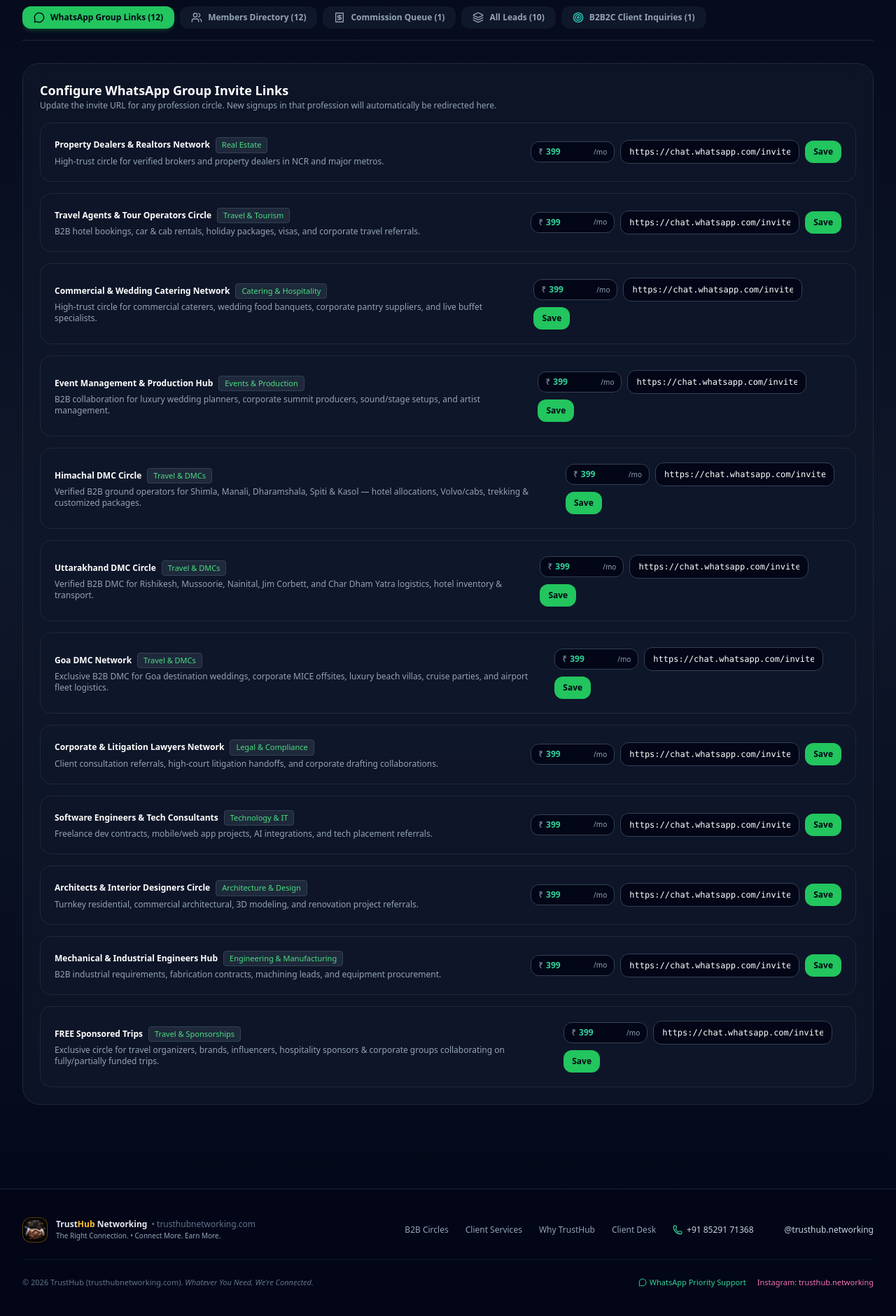
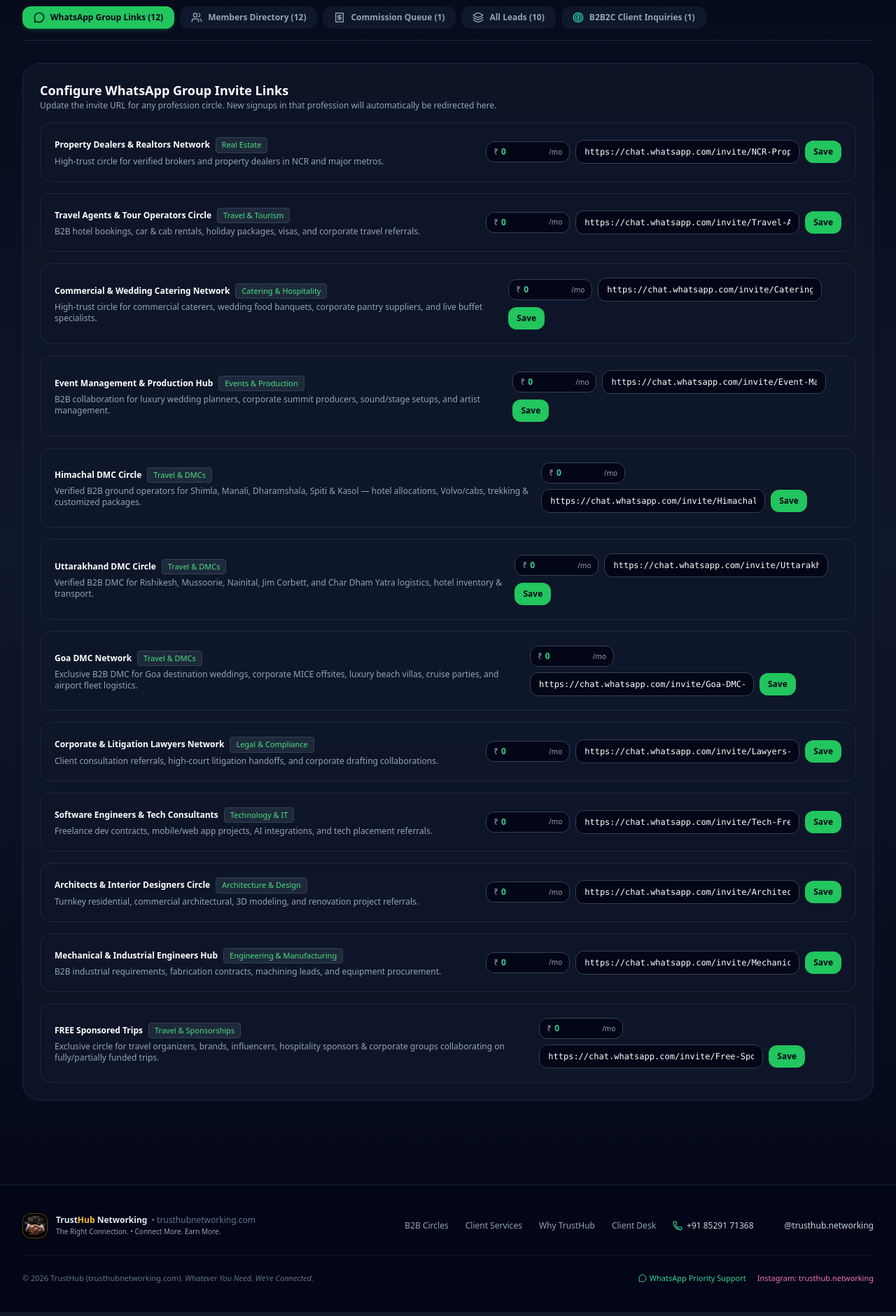
Before and after one commit to wadhwagarvit78-a11y/GLOBAL_NETWORKING, a FastAPI app: page /admin in a window 1280 px wide. Shown: the part 316-2197 px from the top of the page at 70% size. Run offline with FastAPI, Linux system fonts and the light colour scheme; a user stored in the database is signed in; data comes from the database, SQL or seed files in the repository; some libraries are stand-ins or nearby versions.

Commit message:
Enhance Admin WhatsApp Link Manager inputs for instant circle invite URL updates

```diff
--- a/templates/admin.html
+++ b/templates/admin.html
@@ -109,10 +109,11 @@
               <input type="hidden" name="group_id" value="{{ g.id }}">
               <div class="flex items-center gap-1 bg-slate-950 border border-slate-700 rounded-xl px-2.5 py-1.5">
                 <span class="text-xs text-slate-400">₹</span>
-                <input type="number" name="monthly_fee" value="{{ g.monthly_fee or 399 }}" required title="Monthly Membership Fee" class="w-16 bg-transparent text-xs text-emerald-400 font-bold focus:outline-none">
+                <input type="number" name="monthly_fee" value="{{ g.monthly_fee if g.monthly_fee is not none else 0 }}" required title="Monthly Membership Fee" class="w-16 bg-transparent text-xs text-emerald-400 font-bold focus:outline-none">
                 <span class="text-[10px] text-slate-400">/mo</span>
               </div>
-              <input type="url" name="whatsapp_group_link" value="{{ g.whatsapp_group_link }}" required placeholder="WhatsApp Group Link" class="w-full md:w-64 bg-slate-950 border border-slate-700 rounded-xl px-3 py-2 text-xs text-white font-mono focus:ring-1 focus:ring-brand-500">
+              <input type="url" name="whatsapp_group_link" value="{{ g.whatsapp_group_link }}" required placeholder="https://chat.whatsapp.com/invite/..." class="w-full md:w-80 bg-slate-950 border border-slate-700 rounded-xl px-3 py-2 text-xs text-white font-mono focus:ring-1 focus:ring-brand-500">
+
               <button type="submit" class="py-2 px-3 rounded-xl bg-brand-500 hover:bg-brand-400 text-slate-950 font-bold text-xs shrink-0 transition">
                 Save
               </button>
```
